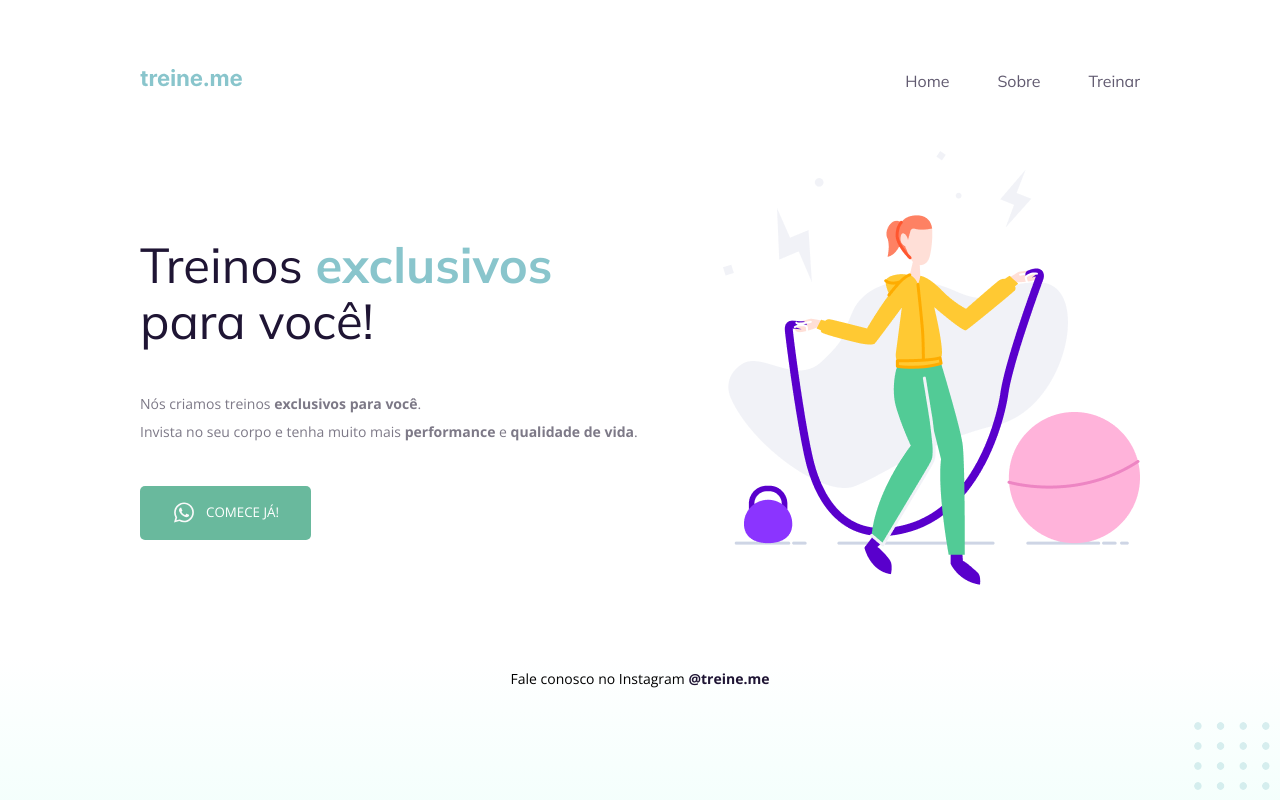
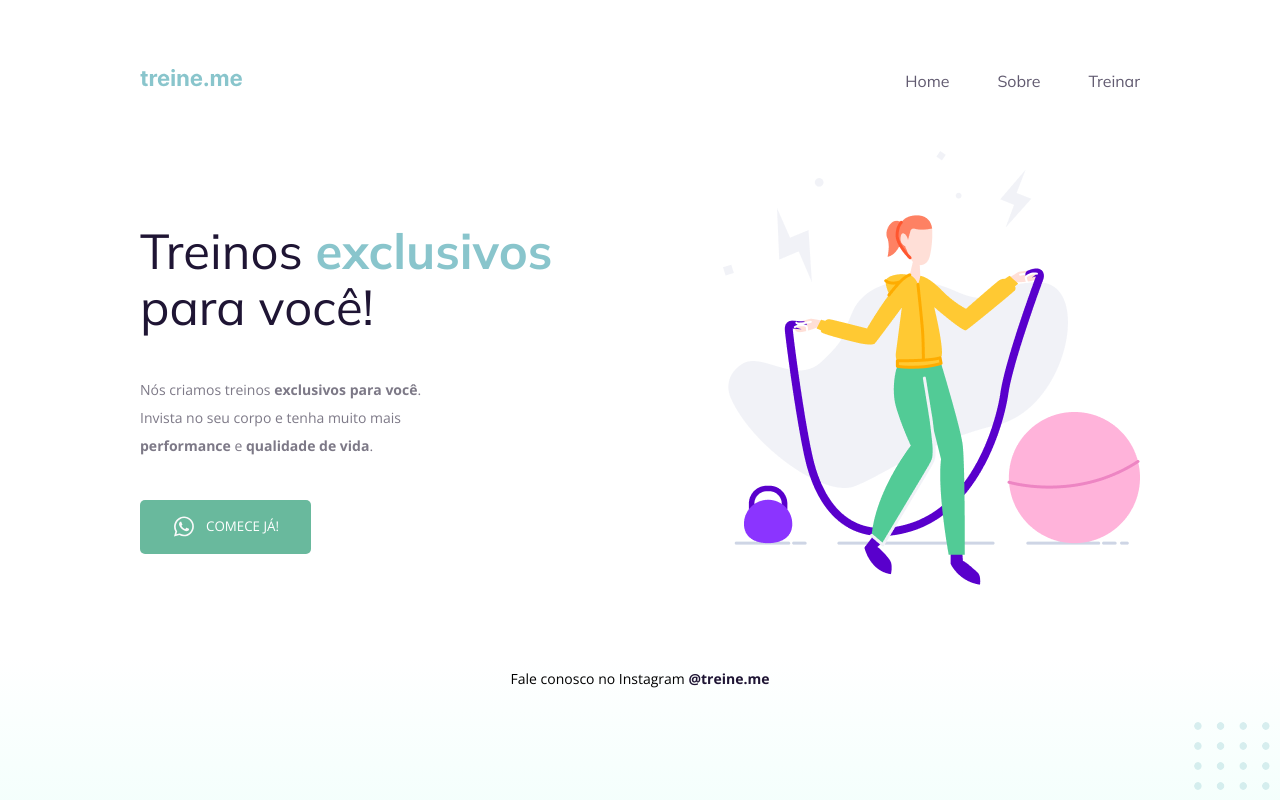
Before and after one commit to CarlosLonghi/treine.me, a plain HTML site: page index.html in a window 1280 px wide. Drawn offline with nearby package versions, Linux system fonts and the light colour scheme.

Commit message:
Update index.html

```diff
--- a/index.html
+++ b/index.html
@@ -34,7 +34,7 @@
 
           <p>
             Nós criamos treinos <strong>exclusivos para você</strong>. <br />
-            Invista no seu corpo e tenha muito mais
+            Invista no seu corpo e tenha muito mais <br />
             <strong>performance</strong> e <strong>qualidade de vida</strong>.
           </p>
 
```
